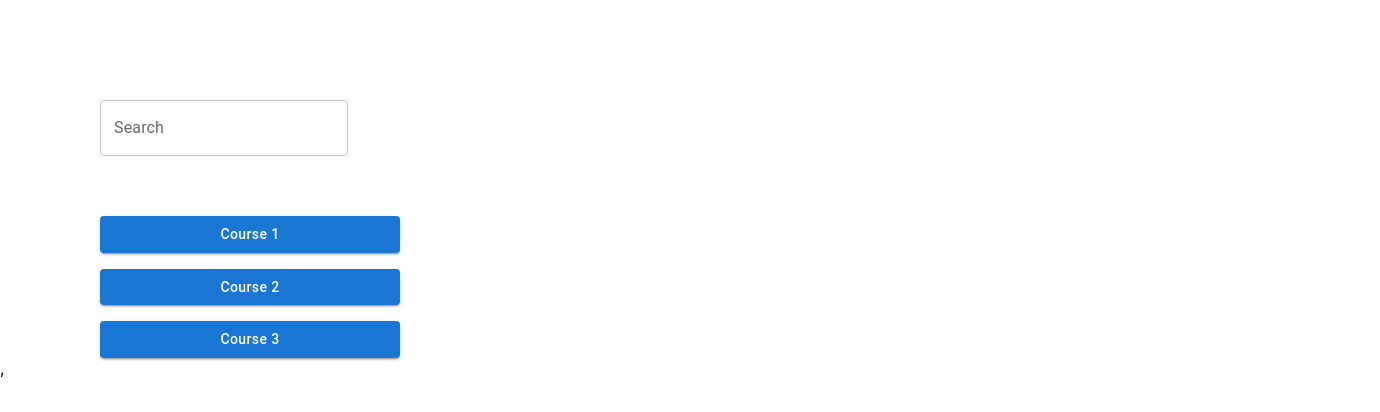
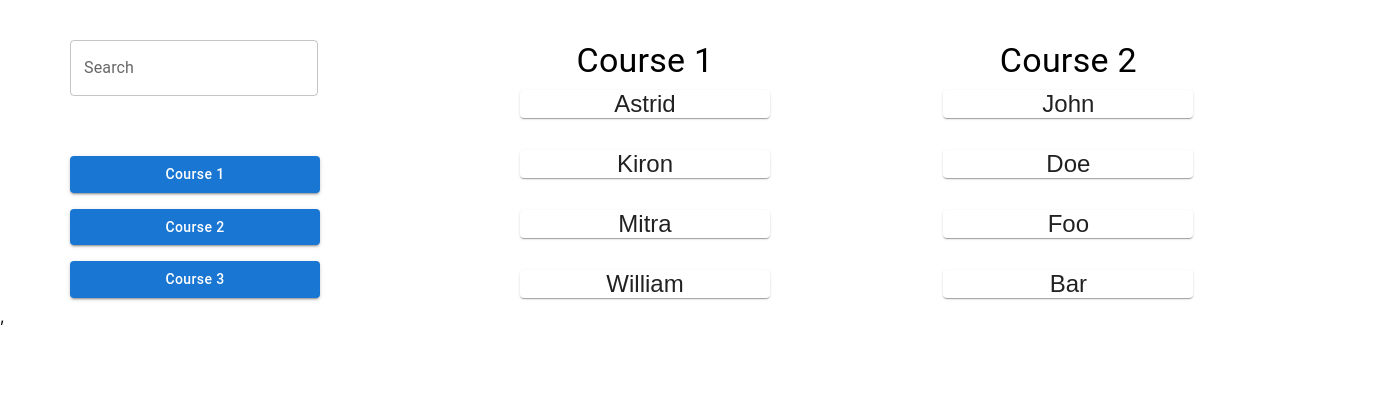
Before and after one commit to AstridKJ/Hophack, a React (Create React App) app: page /study in a window 1280 px wide. Shown: the top 412 px of the page, 1380 px wide, since content can reach past the window. Built offline with nearby package versions, Linux system fonts and the light colour scheme.

Commit message:
Add student list skeleton

```diff
--- a/src/SearchPage/index.js
+++ b/src/SearchPage/index.js
@@ -1,11 +1,15 @@
-import { TextField , Grid } from "@mui/material";
+import { TextField , Grid, Typography, Paper, IconButton } from "@mui/material";
 import { useState } from "react";
 import { Stack } from "@mui/material";
 import { Button } from "@mui/material";
+import List from '@mui/material/List';
+
 function SearchPage() {
     // const [courses, setCourses] = useState();
-    // const courses = [(1, "course 1"), (2, "course 2"), (3, "course 3")]
+    // const [studentList, setStudentList] = usetState();
     const courses = [{id: 1, name: "course 1"}, {id: 2, name: "course 2"}, {id: 3, name: "course 3"}]
+    const studentList = [{courseName: 'Course 1', students: ['Astrid', 'Kiron', 'Mitra', 'William']},
+    {courseName: 'Course 2', students: ['John', 'Doe', 'Foo', 'Bar']}]
 
     // Find courses as user types in the TextField
     function handleTextChange(event) {
@@ -19,7 +23,8 @@ function SearchPage() {
 
     return (
         <div>
-        <Grid container direction="column" spacing='60px' style={{ marginLeft: '40px', marginTop: '40px' }}>
+        <Grid container direction="row" style={{  marginTop: '40px' }}>
+            <Grid item container direction="column" spacing='60px' style={{  marginLeft: '10px' }} xs>
                 <Grid item>
                     <TextField
                         id="outlined-basic"
@@ -32,7 +37,7 @@ function SearchPage() {
                     <Stack direction="column" spacing={2}>
                         {courses ?
                         (courses.map(({id, name}) =>
-                        <Button id={id} variant="contained" style={{width: "300px", textTransform: 'capitalize'}}
+                            <Button id={id} variant="contained" style={{width: "250px", textTransform: 'capitalize'}}
                             onClick={(event) => handleShowStudents(event.target.id)}>
                                 {name}
                             </Button>
@@ -40,9 +45,30 @@ function SearchPage() {
                         : null}
                     </Stack>
                 </Grid>
+            </Grid>
+
+            {studentList.map((courseInfo) =>
+            <Grid container item xs >
+                <Grid item xs>
+                    <Typography variant="h4" align="center">
+                        {courseInfo.courseName}
+                    </Typography>
+                    <Stack direction="column" spacing={2} alignItems="center">
+                        {courseInfo.students ?
+                        courseInfo.students.map((studentName) =>
+                        <IconButton >
+                            <Paper style={{width: '250px'}}>
+                                {studentName}
+                            </Paper>
+                        </IconButton>
+                        )
+                        : null}
+                    </Stack>
+                </Grid>
+            </Grid>
+            )}
 
         </Grid>
-
         </div>
   );
 }
```
Lines whose indentation alone changed are shown as unchanged.
